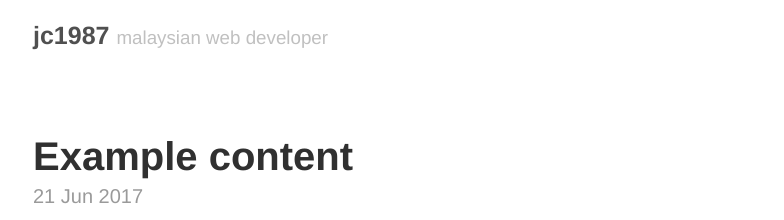
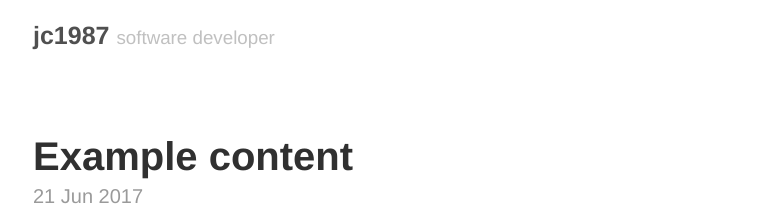
Before and after one commit to jc1987/jc1987.github.com, a Jekyll site: the page built from index.html, in a window 1280 px wide. Shown: the top 220 px of the page, without its empty margins (247-1031 px from the left). Built offline with Jekyll 4.4.1, drawn with Linux system fonts in a browser that asks for light colours; the list of posts is cut into pages by our own code.

Commit message:
Update _config.yml

```diff
--- a/_config.yml
+++ b/_config.yml
@@ -4,7 +4,7 @@
 
 # Setup
 title:            jc1987
-tagline:          malaysian web developer
+tagline:          software developer
 url:              http://jc1987.github.io
 paginate:         1
 baseurl:          /
```
